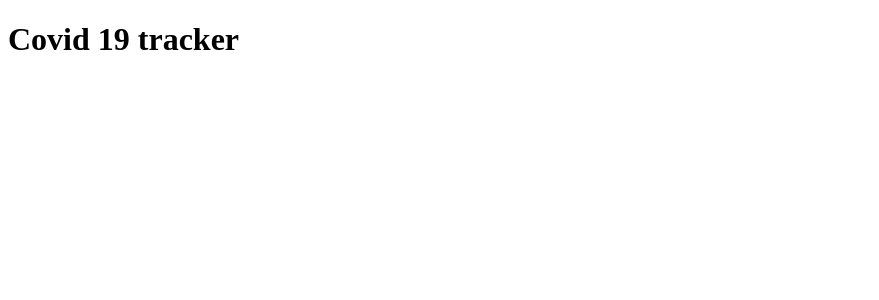
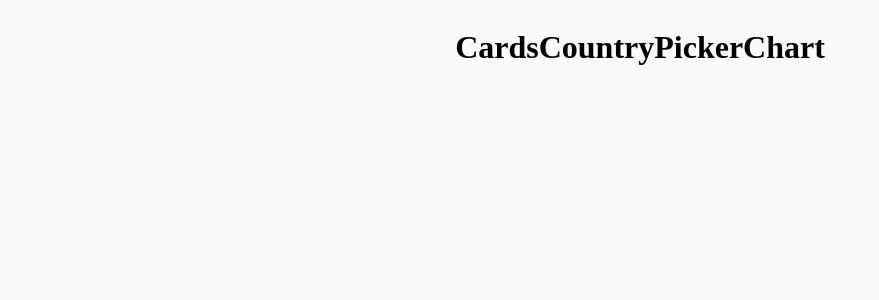
Before and after one commit to sanidhyy/covid19-tracker, a React (Create React App) app: page / in a window 1280 px wide. Shown: the top 300 px of the page, without its empty margins (0-879 px from the left). Built offline with nearby package versions, Linux system fonts and the light colour scheme.

Commit message:
created components needed

```diff
--- a/package.json
+++ b/package.json
@@ -6,7 +6,11 @@
     "@testing-library/jest-dom": "^5.14.1",
     "@testing-library/react": "^13.0.0",
     "@testing-library/user-event": "^13.2.1",
+    "axios": "^0.27.2",
+    "classnames": "^2.3.1",
     "react": "^18.1.0",
+    "react-chartjs-2": "^4.1.0",
+    "react-countup": "^6.2.0",
     "react-dom": "^18.1.0",
     "react-scripts": "5.0.1",
     "web-vitals": "^2.1.0"
--- a/src/App.js
+++ b/src/App.js
@@ -1,10 +1,15 @@
 import React, { Component } from "react";
+
+import { Cards, Chart, CountryPicker } from "./components";
+import styles from "./App.module.css";
 
 export default class App extends Component {
   render() {
     return (
-      <div>
-        <h1>Covid 19 tracker</h1>
+      <div className={styles.container}>
+        <Cards />
+        <CountryPicker />
+        <Chart />
       </div>
     );
   }
--- /dev/null
+++ b/src/App.module.css
@@ -0,0 +1,9 @@
+body {
+  background-color: rgb(250, 250, 250);
+}
+
+.container {
+  display: flex;
+  align-items: center;
+  justify-content: center;
+}
--- /dev/null
+++ b/src/components/Cards/Cards.jsx
@@ -0,0 +1,11 @@
+import React from "react";
+
+const Cards = () => {
+  return (
+    <div>
+      <h1>Cards</h1>
+    </div>
+  );
+};
+
+export default Cards;
--- /dev/null
+++ b/src/components/Chart/Chart.jsx
@@ -0,0 +1,11 @@
+import React from "react";
+
+const Chart = () => {
+  return (
+    <div>
+      <h1>Chart</h1>
+    </div>
+  );
+};
+
+export default Chart;
--- /dev/null
+++ b/src/components/CountryPicker/CountryPicker.jsx
@@ -0,0 +1,11 @@
+import React from "react";
+
+const CountryPicker = () => {
+  return (
+    <div>
+      <h1>CountryPicker</h1>
+    </div>
+  );
+};
+
+export default CountryPicker;
--- /dev/null
+++ b/src/components/index.js
@@ -0,0 +1,3 @@
+export { default as Cards } from "./Cards/Cards";
+export { default as Chart } from "./Chart/Chart";
+export { default as CountryPicker } from "./CountryPicker/CountryPicker";
```
Also changed, not shown: src/components/Cards/Cards.module.css (added), src/components/Chart/Chart.module.css (added), src/components/CountryPicker/CountryPicker.module.css (added), 1 other file (tests, documents, lock files or other folders).
